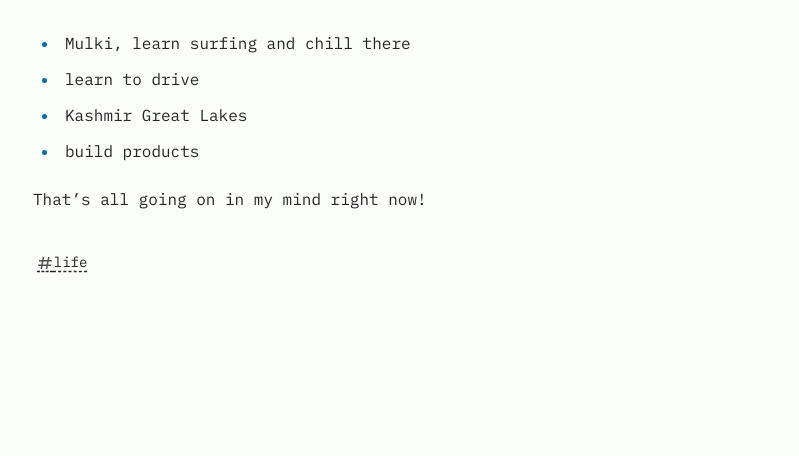
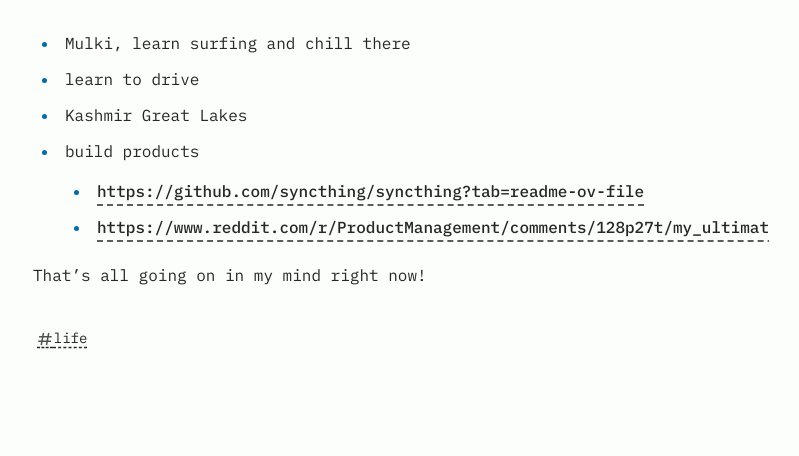
Before and after one commit to iamads/thePensieve, an Astro site: page /posts/the-bucket-list in a window 1280 px wide. Shown: the part 268-724 px from the top of the page, without its empty margins (239-1038 px from the left). Built offline with nearby package versions, Linux system fonts and the light colour scheme; Astro itself is replaced by a stand-in of ours; some packages are replaced by stand-ins of ours.

Commit message:
Update the-bucket-list.md

```diff
--- a/src/content/blog/the-bucket-list.md
+++ b/src/content/blog/the-bucket-list.md
@@ -15,5 +15,7 @@ description: shit I wanna do some time
 - learn to drive
 - Kashmir Great Lakes
 - build products
+  - https://github.com/syncthing/syncthing?tab=readme-ov-file
+  - https://www.reddit.com/r/ProductManagement/comments/128p27t/my_ultimate_visual_guide_to_the_best_books_for/
 
 That's all going on in my mind right now!
```
